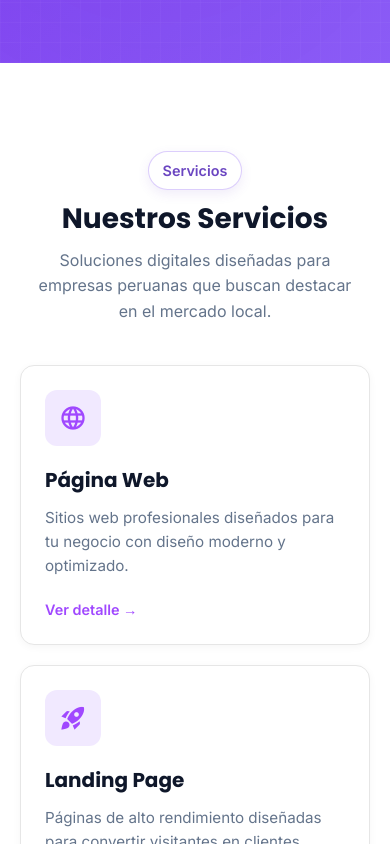
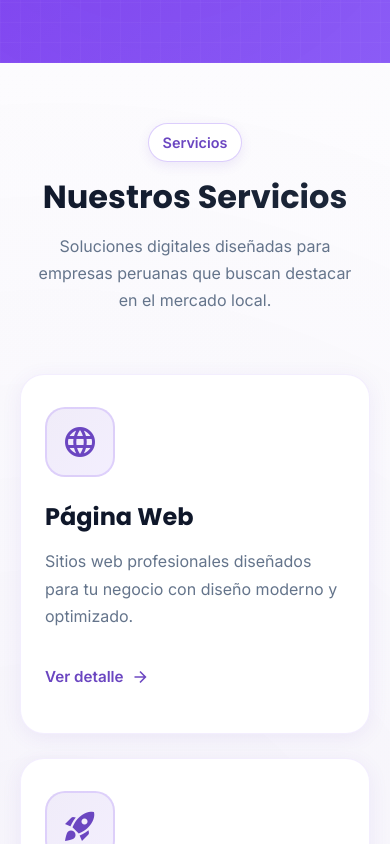
Before and after one commit to ConquestJD/neoweb, an Angular app: page /inicio in a window 390 px wide. Shown: the part 1100-1944 px from the top of the page. Built offline with nearby package versions, Linux system fonts and the light colour scheme.

Commit message:
Enhance services section in home component with improved layout and styling. Introduce new design elements including enhanced headers, grid structure, and responsive adjustments for better user engagement. Update HTML and CSS classes for clarity and consistency.

```diff
--- a/src/app/features/home/home.component.css
+++ b/src/app/features/home/home.component.css
@@ -25,151 +25,267 @@ section {
   box-shadow: none;
 }
 
-/* Servicios Section */
-.services-section {
-  padding: 88px 0;
+/* Servicios Section Mejorada */
+.services-section-enhanced {
+  padding: 100px 0;
+  background: linear-gradient(180deg, #ffffff 0%, #f9fafb 100%);
+  position: relative;
+  overflow: hidden;
 }
 
-.services-header {
-  text-align: center;
-  margin-bottom: 40px;
+.services-section-enhanced::before {
+  content: '';
+  position: absolute;
+  top: 0;
+  left: 0;
+  right: 0;
+  bottom: 0;
+  background:
+    radial-gradient(circle at 15% 25%, rgba(107, 70, 193, 0.06), transparent 50%),
+    radial-gradient(circle at 85% 75%, rgba(139, 92, 246, 0.05), transparent 50%);
+  pointer-events: none;
 }
 
-.services-header .pill {
-  margin: 0 auto 12px;
+.services-header-enhanced {
+  text-align: center;
+  margin-bottom: 60px;
+  position: relative;
+  z-index: 1;
+}
+
+.services-header-enhanced .pill {
+  margin: 0 auto 16px;
   display: inline-block;
 }
 
-.services-title {
+.services-title-enhanced {
   font-family: 'Poppins', sans-serif;
-  font-size: 2rem;
+  font-size: 2.75rem;
   font-weight: 700;
   color: #0f172a;
-  margin-bottom: 12px;
+  margin-bottom: 16px;
   line-height: 1.2;
+  background: linear-gradient(135deg, #0f172a 0%, #1e293b 100%);
+  -webkit-background-clip: text;
+  background-clip: text;
+  -webkit-text-fill-color: transparent;
 }
 
-.services-subtitle {
+.services-subtitle-enhanced {
   font-family: 'Inter', sans-serif;
   font-size: 1.125rem;
   color: #64748b;
   max-width: 42rem;
   margin: 0 auto;
-  line-height: 1.6;
+  line-height: 1.7;
 }
 
-/* Servicios Grid */
-.services-grid {
+/* Servicios Grid Mejorado */
+.services-grid-enhanced {
   display: grid;
-  grid-template-columns: repeat(auto-fit, minmax(280px, 1fr));
-  gap: 24px;
-  margin-top: 40px;
+  grid-template-columns: repeat(auto-fit, minmax(320px, 1fr));
+  gap: 32px;
+  margin-top: 50px;
+  position: relative;
+  z-index: 1;
 }
 
-.service-card {
+.service-card-enhanced {
+  position: relative;
+  height: 100%;
+}
+
+.service-card-inner {
   background: #ffffff;
-  border: 1px solid #e6e6e6;
-  border-radius: 14px;
-  padding: 32px;
-  transition: all 0.3s ease;
-  box-shadow: 0 2px 8px rgba(0, 0, 0, 0.04);
+  border-radius: 24px;
+  padding: 40px;
+  height: 100%;
+  display: flex;
+  flex-direction: column;
+  position: relative;
+  overflow: hidden;
+  border: 1px solid rgba(139, 92, 246, 0.1);
+  box-shadow: 0 4px 20px rgba(107, 70, 193, 0.08);
+  transition: all 0.4s cubic-bezier(0.4, 0, 0.2, 1);
+}
+
+.service-card-enhanced:hover .service-card-inner {
+  transform: translateY(-8px);
+  box-shadow: 0 20px 60px rgba(107, 70, 193, 0.15);
+  border-color: rgba(139, 92, 246, 0.3);
+}
+
+.service-card-decoration {
+  position: absolute;
+  top: 0;
+  left: 0;
+  width: 100%;
+  height: 4px;
+  background: linear-gradient(90deg, #6B46C1 0%, #7C3AED 50%, #8B5CF6 100%);
+  transform: scaleX(0);
+  transform-origin: left;
+  transition: transform 0.4s ease;
+}
+
+.service-card-enhanced:hover .service-card-decoration {
+  transform: scaleX(1);
+}
+
+.service-icon-wrapper-enhanced {
+  position: relative;
+  width: 80px;
+  height: 80px;
+  margin-bottom: 28px;
+  display: flex;
+  align-items: center;
+  justify-content: center;
+}
+
+.service-icon-bg {
+  position: absolute;
+  width: 100%;
+  height: 100%;
+  background: linear-gradient(135deg, rgba(107, 70, 193, 0.1) 0%, rgba(139, 92, 246, 0.1) 100%);
+  border-radius: 20px;
+  border: 2px solid rgba(139, 92, 246, 0.2);
+  transition: all 0.4s ease;
+}
+
+.service-card-enhanced:hover .service-icon-bg {
+  background: linear-gradient(135deg, rgba(107, 70, 193, 0.2) 0%, rgba(139, 92, 246, 0.2) 100%);
+  border-color: rgba(139, 92, 246, 0.4);
+  transform: scale(1.05) rotate(5deg);
+}
+
+.service-icon-glow {
+  position: absolute;
+  width: 100%;
+  height: 100%;
+  background: radial-gradient(circle, rgba(139, 92, 246, 0.3) 0%, transparent 70%);
+  border-radius: 20px;
+  opacity: 0;
+  transition: opacity 0.4s ease;
+}
+
+.service-card-enhanced:hover .service-icon-glow {
+  opacity: 1;
+}
+
+.service-icon-enhanced {
+  position: relative;
+  z-index: 2;
+  font-size: 40px;
+  color: #6B46C1;
+  transition: all 0.4s ease;
+}
+
+.service-card-enhanced:hover .service-icon-enhanced {
+  color: #8B5CF6;
+  transform: scale(1.1);
+}
+
+.service-content {
+  flex: 1;
   display: flex;
   flex-direction: column;
 }
 
-.service-card:hover {
-  transform: translateY(-4px);
-  box-shadow: 0 8px 24px rgba(0, 0, 0, 0.12);
-  border-color: #a048ff;
+.service-title-enhanced {
+  font-family: 'Poppins', sans-serif;
+  font-size: 1.5rem;
+  font-weight: 700;
+  color: #0f172a;
+  margin-bottom: 16px;
+  line-height: 1.3;
+  transition: color 0.3s ease;
 }
 
-.service-icon {
-  width: 56px;
-  height: 56px;
-  border-radius: 12px;
-  background: #f1e9ff;
-  color: #a048ff;
-  display: flex;
-  align-items: center;
-  justify-content: center;
-  margin-bottom: 20px;
-  transition: all 0.3s ease;
+.service-card-enhanced:hover .service-title-enhanced {
+  color: #6B46C1;
 }
 
-.service-icon .material-icons {
-  font-size: 28px;
-}
-
-.service-card:hover .service-icon {
-  background: #a048ff;
-  color: #ffffff;
-  transform: scale(1.1);
-}
-
-.service-title {
-  font-family: 'Poppins', sans-serif;
-  font-size: 1.25rem;
-  font-weight: 700;
-  color: #0f172a;
-  margin-bottom: 12px;
-  line-height: 1.4;
-}
-
-.service-description {
+.service-description-enhanced {
   font-family: 'Inter', sans-serif;
-  font-size: 0.95rem;
+  font-size: 1rem;
   color: #64748b;
-  line-height: 1.6;
-  margin-bottom: 20px;
+  line-height: 1.7;
+  margin-bottom: 24px;
   flex-grow: 1;
 }
 
-.service-link {
+.service-link-enhanced {
   font-family: 'Inter', sans-serif;
-  font-size: 0.9rem;
+  font-size: 0.95rem;
   font-weight: 600;
-  color: #a048ff;
+  color: #6B46C1;
   text-decoration: none;
   display: inline-flex;
   align-items: center;
+  gap: 8px;
+  margin-top: auto;
+  padding: 12px 0;
   transition: all 0.3s ease;
-  margin-top: auto;
+  width: fit-content;
 }
 
-.service-link:hover {
-  color: #8f3de4;
+.service-link-enhanced .material-icons {
+  font-size: 18px;
+  transition: transform 0.3s ease;
+}
+
+.service-card-enhanced:hover .service-link-enhanced {
+  color: #8B5CF6;
+  gap: 12px;
+}
+
+.service-card-enhanced:hover .service-link-enhanced .material-icons {
   transform: translateX(4px);
 }
 
-/* Responsive */
+/* Responsive Servicios Mejorado */
 @media (max-width: 768px) {
-  .services-title {
-    font-size: 1.75rem;
+  .services-section-enhanced {
+    padding: 60px 0;
   }
 
-  .services-subtitle {
+  .services-title-enhanced {
+    font-size: 2rem;
+  }
+
+  .services-subtitle-enhanced {
     font-size: 1rem;
     padding: 0 16px;
   }
 
-  .services-grid {
+  .services-grid-enhanced {
     grid-template-columns: 1fr;
-    gap: 20px;
+    gap: 24px;
+    margin-top: 40px;
   }
 
-  .service-card {
-    padding: 24px;
+  .service-card-inner {
+    padding: 32px 24px;
+  }
+
+  .service-icon-wrapper-enhanced {
+    width: 70px;
+    height: 70px;
+    margin-bottom: 24px;
+  }
+
+  .service-icon-enhanced {
+    font-size: 36px;
   }
 }
 
 @media (min-width: 769px) and (max-width: 1024px) {
-  .services-grid {
+  .services-grid-enhanced {
     grid-template-columns: repeat(2, 1fr);
   }
 }
 
 @media (min-width: 1025px) {
-  .services-grid {
+  .services-grid-enhanced {
     grid-template-columns: repeat(3, 1fr);
   }
 }
--- a/src/app/features/home/home.component.html
+++ b/src/app/features/home/home.component.html
@@ -23,22 +23,32 @@
 </section>
 
 
-<!-- Todos los Servicios (blanco) -->
-<section class="section-light services-section">
+<!-- Todos los Servicios (mejorado) -->
+<section class="services-section-enhanced">
   <div class="container">
-    <div class="services-header">
+    <div class="services-header-enhanced">
       <p class="pill">Servicios</p>
-      <h2 class="services-title">Nuestros Servicios</h2>
-      <p class="services-subtitle">Soluciones digitales diseñadas para empresas peruanas que buscan destacar en el mercado local.</p>
+      <h2 class="services-title-enhanced">Nuestros Servicios</h2>
+      <p class="services-subtitle-enhanced">Soluciones digitales diseñadas para empresas peruanas que buscan destacar en el mercado local.</p>
     </div>
-    <div class="services-grid">
-      <div *ngFor="let service of services" class="service-card">
-        <div class="service-icon">
-          <span class="material-icons">{{ service.icon }}</span>
+    <div class="services-grid-enhanced">
+      <div *ngFor="let service of services" class="service-card-enhanced">
+        <div class="service-card-inner">
+          <div class="service-icon-wrapper-enhanced">
+            <div class="service-icon-bg"></div>
+            <span class="material-icons service-icon-enhanced">{{ service.icon }}</span>
+            <div class="service-icon-glow"></div>
+          </div>
+          <div class="service-content">
+            <h3 class="service-title-enhanced">{{ service.name }}</h3>
+            <p class="service-description-enhanced">{{ service.description }}</p>
+            <a [routerLink]="service.route" class="service-link-enhanced">
+              <span>Ver detalle</span>
+              <span class="material-icons">arrow_forward</span>
+            </a>
+          </div>
+          <div class="service-card-decoration"></div>
         </div>
-        <h3 class="service-title">{{ service.name }}</h3>
-        <p class="service-description">{{ service.description }}</p>
-        <a [routerLink]="service.route" class="service-link">Ver detalle →</a>
       </div>
     </div>
   </div>
```
